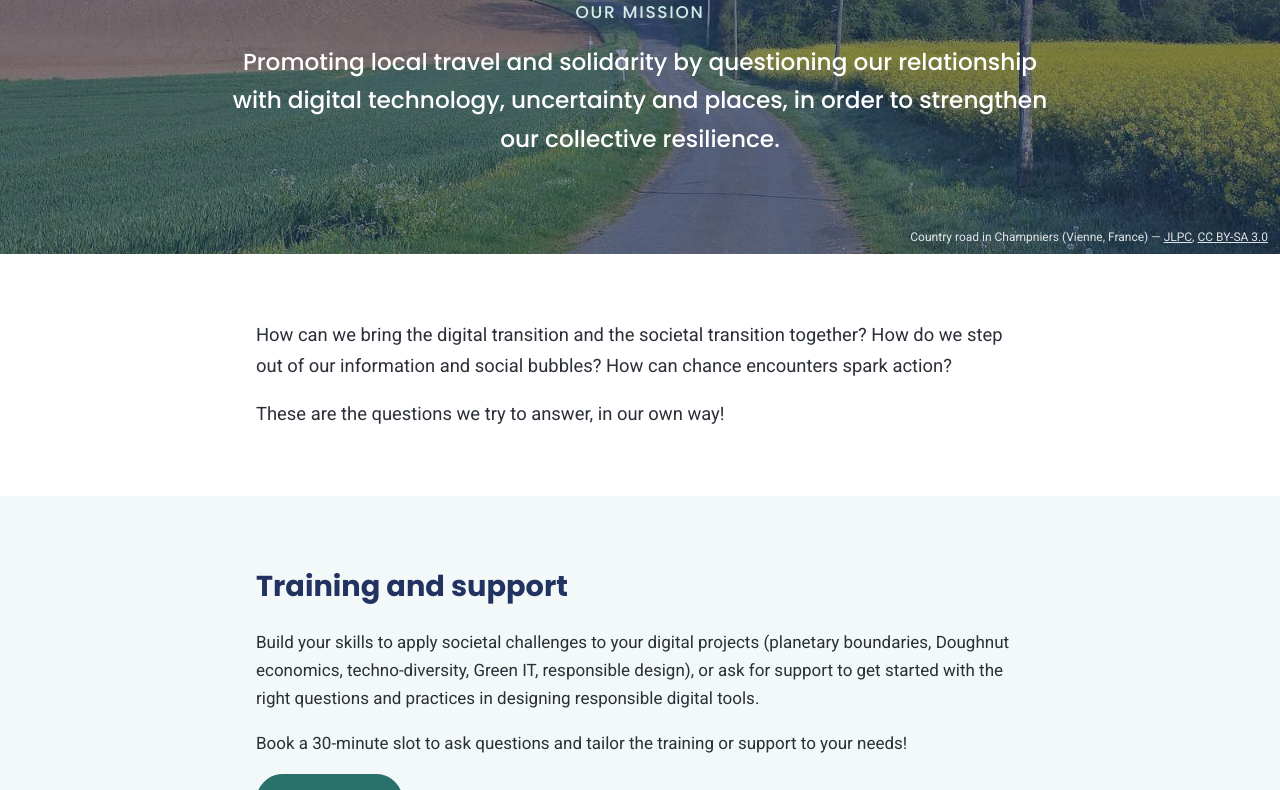
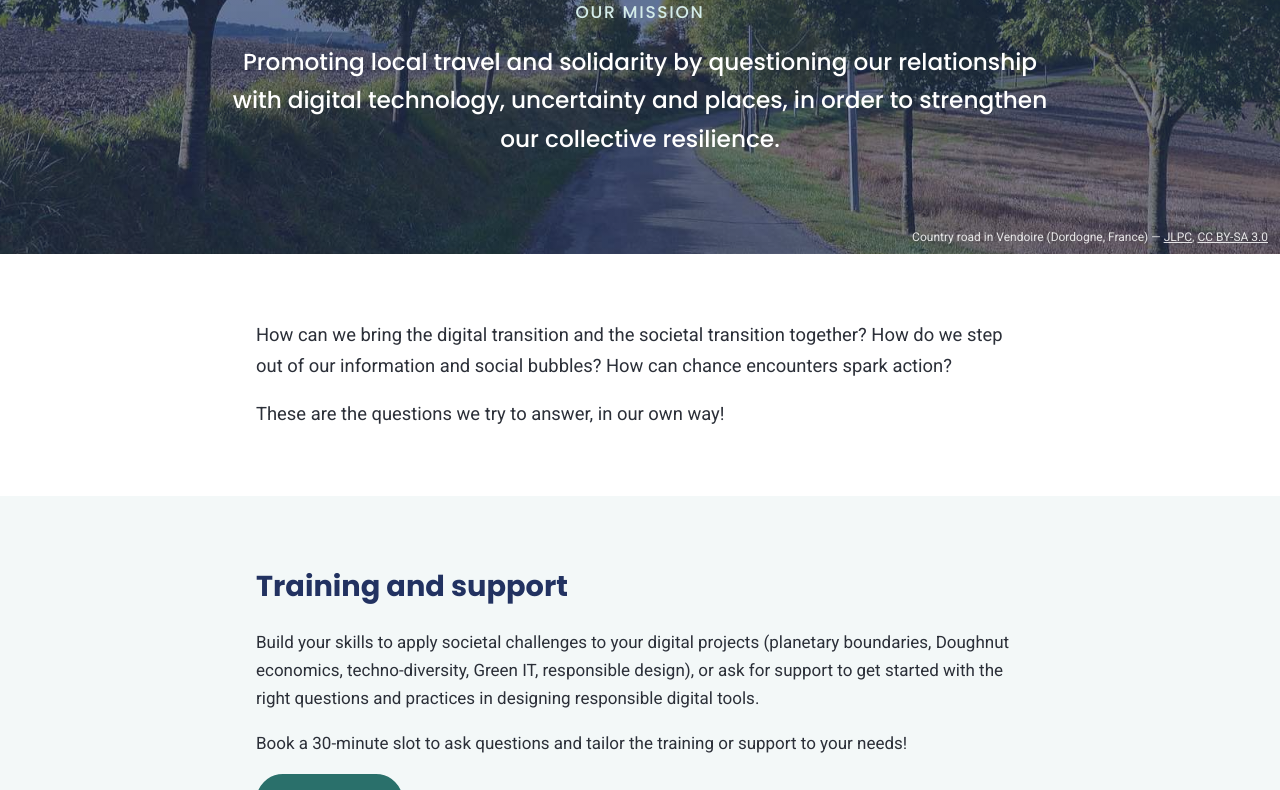
Before and after one commit to portraits2passages/portraits2passages.com, an Astro site: page /en in a window 1280 px wide. Shown: the part 239-1029 px from the top of the page. Built offline with nearby package versions, Linux system fonts and the light colour scheme; Astro itself is replaced by a stand-in of ours.

Commit message:
Bannière d'accueil : route bordée d'arbres en Dordogne (CC BY-SA 3.0)

```diff
--- a/src/content/mentions-legales.en.md
+++ b/src/content/mentions-legales.en.md
@@ -44,7 +44,7 @@ If you are a European resident, we are the controller of your data and you have
 
 All content on this website (texts, images, videos, logos, graphics, icons, etc.) is protected by applicable intellectual property laws. Any reproduction, representation, modification or adaptation of this content, in whole or in part, without the prior permission of **Portraits 2 Passages Initiatives** is strictly prohibited.
 
-Home banner photo: “Route de campagne près d'Erveu”, Champniers (Vienne, France), by JLPC, licensed under [CC BY-SA 3.0](https://creativecommons.org/licenses/by-sa/3.0/), via [Wikimedia Commons](https://commons.wikimedia.org/wiki/File:Champniers_86_Route_de_campagne_pr%C3%A8s_Erveu_2014.jpg). Image cropped and darkened for the website.
+Home banner photo: “Route de campagne”, Vendoire (Dordogne, France), by JLPC, licensed under [CC BY-SA 3.0](https://creativecommons.org/licenses/by-sa/3.0/), via [Wikimedia Commons](https://commons.wikimedia.org/wiki/File:Vendoire_24_Route_de_campagne_2014.jpg). Image cropped and darkened for the website.
 
 ## Personal data
 
--- a/src/content/mentions-legales.md
+++ b/src/content/mentions-legales.md
@@ -44,7 +44,7 @@ Si vous êtes un résident européen, nous sommes les responsables du traitement
 
 L’ensemble des contenus présents sur ce site (textes, images, vidéos, logos, graphiques, icônes, etc.) est protégé par les lois en vigueur sur la propriété intellectuelle. Toute reproduction, représentation, modification ou adaptation, en tout ou partie, de ces contenus sans l’autorisation préalable de **Portraits 2 Passages Initiatives** est strictement interdite.
 
-Photo du bandeau d'accueil : « Route de campagne près d'Erveu », Champniers (Vienne), par JLPC, sous licence [CC BY-SA 3.0](https://creativecommons.org/licenses/by-sa/3.0/deed.fr), via [Wikimedia Commons](https://commons.wikimedia.org/wiki/File:Champniers_86_Route_de_campagne_pr%C3%A8s_Erveu_2014.jpg). Image recadrée et assombrie pour le site.
+Photo du bandeau d'accueil : « Route de campagne », Vendoire (Dordogne), par JLPC, sous licence [CC BY-SA 3.0](https://creativecommons.org/licenses/by-sa/3.0/deed.fr), via [Wikimedia Commons](https://commons.wikimedia.org/wiki/File:Vendoire_24_Route_de_campagne_2014.jpg). Image recadrée et assombrie pour le site.
 
 ## Données personnelles
 
--- a/src/data/accueil.en.json
+++ b/src/data/accueil.en.json
@@ -1,7 +1,7 @@
 {
   "mission": "Promoting local travel and solidarity by questioning our relationship with digital technology, uncertainty and places, in order to strengthen our collective resilience.",
   "questions": "How can we bring the digital transition and the societal transition together? How do we step out of our information and social bubbles? How can chance encounters spark action?\n\nThese are the questions we try to answer, in our own way!",
-  "imageMission": "/images/banniere-route.jpg",
+  "imageMission": "/images/banniere-route-dordogne.jpg",
   "formations": "Build your skills to apply societal challenges to your digital projects (planetary boundaries, Doughnut economics, techno-diversity, Green IT, responsible design), or ask for support to get started with the right questions and practices in designing responsible digital tools.\n\nBook a 30-minute slot to ask questions and tailor the training or support to your needs!",
   "quiSommesNous": "Portraits 2 Passages is the adventure of a passionate team — Nicolas, Lou and Diane — brought together by a desire to discover the world differently. The project was born when we met at the Université de technologie de Troyes (UTT) in 2014, shaped by our student-association projects and a sensitivity to sustainability and local cultures.\n\nSince 2021, we have been taking participants to explore little-known regions and meet the people who live there, favouring authenticity, spontaneity and human connection. A way of travelling that goes far beyond conventional tourism.\n\nThis approach is backed by our teaching and research on using digital technology for a fair, sober and robust societal transition.",
   "equipe": [
@@ -25,10 +25,10 @@
     }
   ],
   "imageCredit": {
-    "legende": "Country road in Champniers (Vienne, France)",
+    "legende": "Country road in Vendoire (Dordogne, France)",
     "auteur": "JLPC",
     "licence": "CC BY-SA 3.0",
     "licenceUrl": "https://creativecommons.org/licenses/by-sa/3.0/deed.fr",
-    "source": "https://commons.wikimedia.org/wiki/File:Champniers_86_Route_de_campagne_pr%C3%A8s_Erveu_2014.jpg"
+    "source": "https://commons.wikimedia.org/wiki/File:Vendoire_24_Route_de_campagne_2014.jpg"
   }
 }
--- a/src/data/accueil.json
+++ b/src/data/accueil.json
@@ -1,7 +1,7 @@
 {
   "mission": "Promouvoir les voyages de proximité et la solidarité en interrogeant notre relation au numérique, à l'incertitude et aux territoires, afin de renforcer notre résilience collective.",
   "questions": "Comment allier transition numérique et transition sociétale ? Comment sortir de nos bulles informationnelles et sociales ? Comment provoquer l'action par le hasard des rencontres ?\n\nAutant de questions auxquelles nous essayons de répondre à notre manière !",
-  "imageMission": "/images/banniere-route.jpg",
+  "imageMission": "/images/banniere-route-dordogne.jpg",
   "formations": "Montez en compétences pour appliquer les enjeux sociétaux à vos projets numériques (frontières planétaires, économie du Donut, techno-diversité, Green IT, conception responsable) ou demandez un accompagnement pour vous lancer avec les bonnes questions et pratiques dans la conception d'outils numériques responsables.\n\nRéservez votre créneau de 30 minutes pour demander des précisions et adapter la formation ou l'accompagnement à votre besoin !",
   "quiSommesNous": "Portraits 2 Passages, c’est l’aventure d’une équipe passionnée — Nicolas, Lou et Diane — unie par l’envie de découvrir le monde autrement. Ce projet est né de notre rencontre à l’Université de technologie de Troyes (UTT) en 2014, marqués par nos projets associatifs et une sensibilité à la soutenabilité et aux cultures locales.\n\nDepuis 2021, nous embarquons des participants pour explorer des territoires mal connus, à la rencontre de leurs habitants, en privilégiant l’authenticité, la spontanéité et les liens humains. Une façon de voyager qui va bien au-delà du tourisme classique.\n\nCette approche est appuyée par nos différents travaux pédagogiques et scientifiques autour de l'usage du numérique pour une transition sociétale juste, sobre et robuste.",
   "equipe": [
@@ -25,10 +25,10 @@
     }
   ],
   "imageCredit": {
-    "legende": "Route de campagne à Champniers (Vienne)",
+    "legende": "Route de campagne à Vendoire (Dordogne)",
     "auteur": "JLPC",
     "licence": "CC BY-SA 3.0",
     "licenceUrl": "https://creativecommons.org/licenses/by-sa/3.0/deed.fr",
-    "source": "https://commons.wikimedia.org/wiki/File:Champniers_86_Route_de_campagne_pr%C3%A8s_Erveu_2014.jpg"
+    "source": "https://commons.wikimedia.org/wiki/File:Vendoire_24_Route_de_campagne_2014.jpg"
   }
 }
```
Also changed, not shown: public/images/banniere-route-dordogne.jpg (added), public/images/banniere-route.jpg (deleted).
